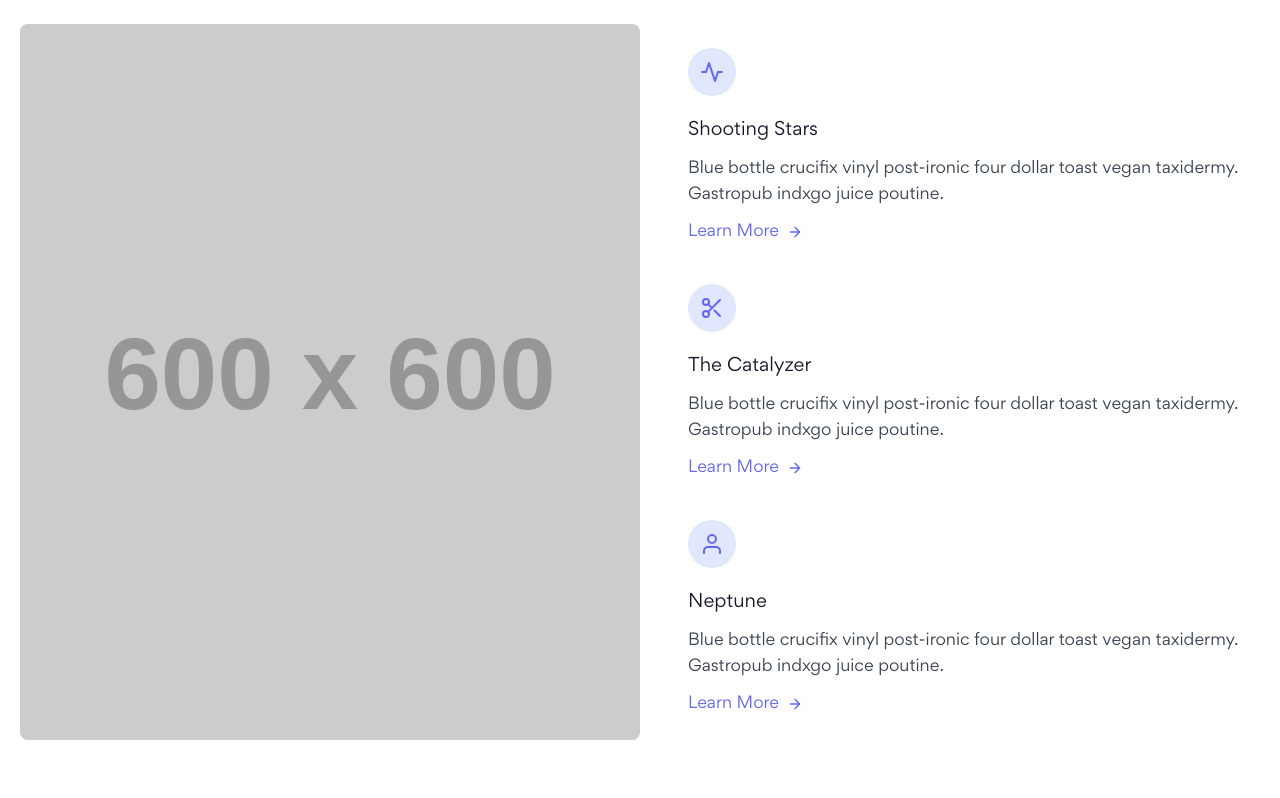
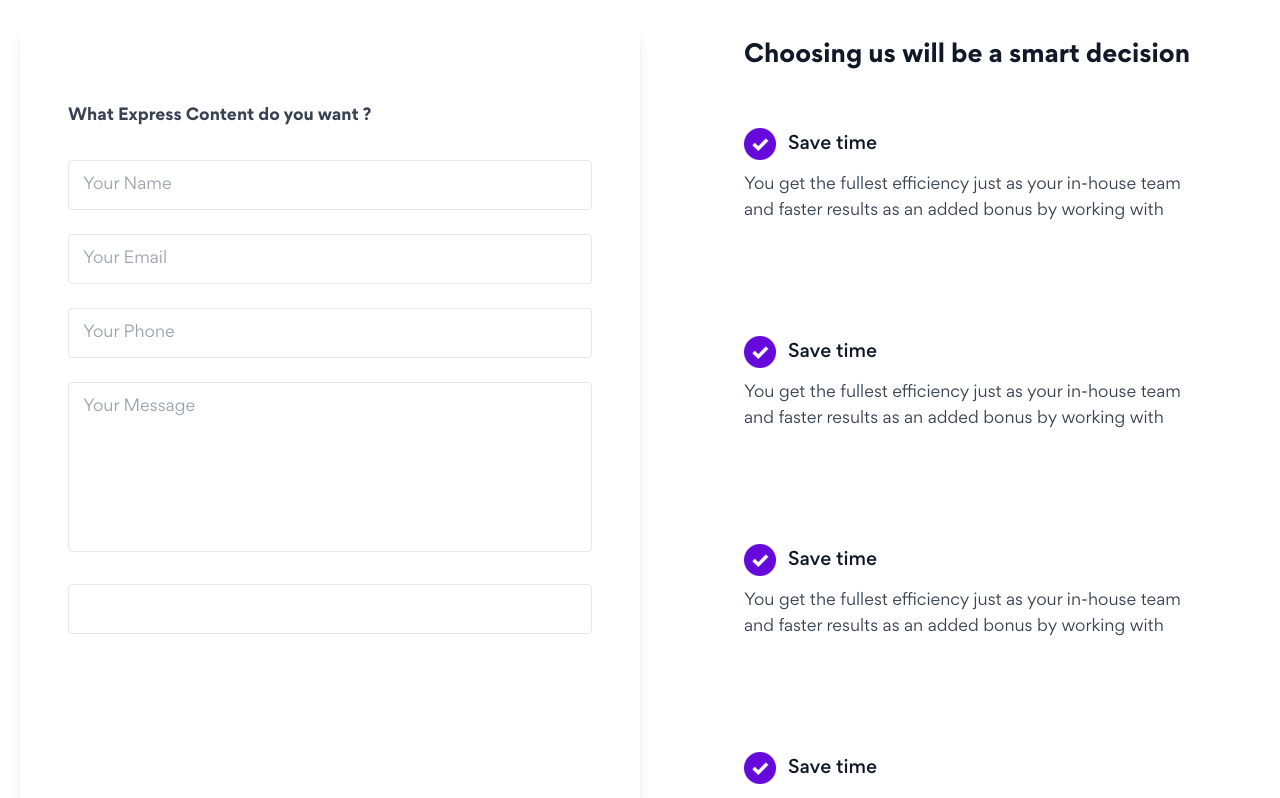
Before and after one commit to Hardik29/ExpressContent, a React (Create React App) app: page / in a window 1280 px wide. Shown: the part 1760-2558 px from the top of the page. Built offline with nearby package versions, Linux system fonts and the light colour scheme.

Commit message:
Added Contact Us Page

```diff
--- a/src/Components/Contacts.js
+++ b/src/Components/Contacts.js
@@ -1,66 +1,149 @@
-import React from 'react'
+import React from "react";
+import check from '../Utilites/check.svg';
+
+
+function Prompt() {
+  return (
+    <div class="p-2 w-full rounded-lg group">
+    <div class="flex bg-white p-8 sm:p-12 flex-col text-left">
+        <div class="flex items-center mb-3">
+            <div class="w-8 h-8 mr-3 inline-flex items-center justify-center rounded-full  text-white flex-shrink-0">
+            <img class = 'w-8 h-8 group-hover:w-12 ease-in-out duration-500 group-hover:h-12 hover:transition-transform' alt={check} src={check}></img>
+            </div>
+            <h2 class="text-gray-900 text-lg title-font font-GorditaMedium">Save time</h2>
+        </div>
+        <div class="">
+            <p class="leading-relaxed text-base">You get the fullest efficiency just as your in-house team and faster results as an added bonus by working with</p>
+        </div>
+    </div>
+</div>
+  );
+}
+
+<div class="flex flex-row mb-10 lg:items-start items-center ">
+<div class="block">
+<div class="w-12 h-12 inline-flex items-center justify-center rounded-full bg-indigo-100 text-indigo-500 mb-5">
+  <svg
+    fill="none"
+    stroke="currentColor"
+    stroke-linecap="round"
+    stroke-linejoin="round"
+    stroke-width="2"
+    class="w-6 h-6"
+    viewBox="0 0 24 24"
+  >
+    <path d="M22 12h-4l-3 9L9 3l-3 9H2"></path>
+  </svg>
+</div>
+<h2 class="text-gray-900 text-lg title-font font-medium mb-3">
+    Shooting Stars
+  </h2>
+</div>
+<div class="flex-grow">
+
+  <p class="leading-relaxed text-base">
+    Blue bottle crucifix vinyl post-ironic four dollar toast vegan
+    taxidermy. Gastropub indxgo juice poutine.
+  </p>
+</div>
+</div>
 
 export default function Contacts() {
   return (
     <section class="text-gray-700 body-font">
-        <div class="container px-5 py-24 mx-auto flex flex-wrap">
-          <div class="lg:w-1/2 w-full mb-10 lg:mb-0 rounded-lg overflow-hidden">
-            <img alt="feature" class="object-cover object-center h-full w-full" src="https://dummyimage.com/600x600/edf2f7/a5afbd"></img>
-          </div>
-          <div class="flex flex-col flex-wrap lg:py-6 -mb-10 lg:w-1/2 lg:pl-12 lg:text-left text-center">
-            <div class="flex flex-col mb-10 lg:items-start items-center">
-              <div class="w-12 h-12 inline-flex items-center justify-center rounded-full bg-indigo-100 text-indigo-500 mb-5">
-                <svg fill="none" stroke="currentColor" stroke-linecap="round" stroke-linejoin="round" stroke-width="2" class="w-6 h-6" viewBox="0 0 24 24">
-                  <path d="M22 12h-4l-3 9L9 3l-3 9H2"></path>
-                </svg>
-              </div>
-              <div class="flex-grow">
-                <h2 class="text-gray-900 text-lg title-font font-medium mb-3">Shooting Stars</h2>
-                <p class="leading-relaxed text-base">Blue bottle crucifix vinyl post-ironic four dollar toast vegan taxidermy. Gastropub indxgo juice poutine.</p>
-                <a class="mt-3 text-indigo-500 inline-flex items-center">Learn More
-                  <svg fill="none" stroke="currentColor" stroke-linecap="round" stroke-linejoin="round" stroke-width="2" class="w-4 h-4 ml-2" viewBox="0 0 24 24">
-                    <path d="M5 12h14M12 5l7 7-7 7"></path>
-                  </svg>
-                </a>
-              </div>
-            </div>
-            <div class="flex flex-col mb-10 lg:items-start items-center">
-              <div class="w-12 h-12 inline-flex items-center justify-center rounded-full bg-indigo-100 text-indigo-500 mb-5">
-                <svg fill="none" stroke="currentColor" stroke-linecap="round" stroke-linejoin="round" stroke-width="2" class="w-6 h-6" viewBox="0 0 24 24">
-                  <circle cx="6" cy="6" r="3"></circle>
-                  <circle cx="6" cy="18" r="3"></circle>
-                  <path d="M20 4L8.12 15.88M14.47 14.48L20 20M8.12 8.12L12 12"></path>
-                </svg>
-              </div>
-              <div class="flex-grow">
-                <h2 class="text-gray-900 text-lg title-font font-medium mb-3">The Catalyzer</h2>
-                <p class="leading-relaxed text-base">Blue bottle crucifix vinyl post-ironic four dollar toast vegan taxidermy. Gastropub indxgo juice poutine.</p>
-                <a class="mt-3 text-indigo-500 inline-flex items-center">Learn More
-                  <svg fill="none" stroke="currentColor" stroke-linecap="round" stroke-linejoin="round" stroke-width="2" class="w-4 h-4 ml-2" viewBox="0 0 24 24">
-                    <path d="M5 12h14M12 5l7 7-7 7"></path>
-                  </svg>
-                </a>
-              </div>
-            </div>
-            <div class="flex flex-col mb-10 lg:items-start items-center">
-              <div class="w-12 h-12 inline-flex items-center justify-center rounded-full bg-indigo-100 text-indigo-500 mb-5">
-                <svg fill="none" stroke="currentColor" stroke-linecap="round" stroke-linejoin="round" stroke-width="2" class="w-6 h-6" viewBox="0 0 24 24">
-                  <path d="M20 21v-2a4 4 0 00-4-4H8a4 4 0 00-4 4v2"></path>
-                  <circle cx="12" cy="7" r="4"></circle>
-                </svg>
-              </div>
-              <div class="flex-grow">
-                <h2 class="text-gray-900 text-lg title-font font-medium mb-3">Neptune</h2>
-                <p class="leading-relaxed text-base">Blue bottle crucifix vinyl post-ironic four dollar toast vegan taxidermy. Gastropub indxgo juice poutine.</p>
-                <a class="mt-3 text-indigo-500 inline-flex items-center">Learn More
-                  <svg fill="none" stroke="currentColor" stroke-linecap="round" stroke-linejoin="round" stroke-width="2" class="w-4 h-4 ml-2" viewBox="0 0 24 24">
-                    <path d="M5 12h14M12 5l7 7-7 7"></path>
-                  </svg>
-                </a>
-              </div>
-            </div>
-          </div>
+      <div class="container px-5 py-24 mx-auto flex flex-wrap">
+
+        <div class="bg-white relative p-8 sm:p-12 shadow-lg lg:w-1/2 w-full mb-10 lg:mb-0 rounded-lg overflow-hidden text-left">
+                <form>
+                  <h1 className="py-8 font-GorditaBold">What Express Content do you want ?</h1>
+                  <div class="mb-6">
+                    <input
+                      type="text"
+                      placeholder="Your Name"
+                      class="w-full rounded py-3 px-[14px] text-body-color text-base border border-[f0f0f0] outline-none focus-visible:shadow-none focus:border-primary"
+                    />
+                  </div>
+                  <div class="mb-6">
+                    <input
+                      type="email"
+                      placeholder="Your Email"
+                      class="
+                        w-full
+                        rounded
+                        py-3
+                        px-[14px]
+                        text-body-color text-base
+                        border border-[f0f0f0]
+                        outline-none
+                        focus-visible:shadow-none
+                        focus:border-primary
+                        "
+                    />
+                  </div>
+                  <div class="mb-6">
+                    <input
+                      type="text"
+                      placeholder="Your Phone"
+                      class="
+                        w-full
+                        rounded
+                        py-3
+                        px-[14px]
+                        text-body-color text-base
+                        border border-[f0f0f0]
+                        outline-none
+                        focus-visible:shadow-none
+                        focus:border-primary
+                        "
+                    />
+                  </div>
+                  <div class="mb-6">
+                    <textarea
+                      rows="6"
+                      placeholder="Your Message"
+                      class="
+                        w-full
+                        rounded
+                        py-3
+                        px-[14px]
+                        text-body-color text-base
+                        border border-[f0f0f0]
+                        resize-none
+                        outline-none
+                        focus-visible:shadow-none
+                        focus:border-primary
+                        "
+                    ></textarea>
+                  </div>
+                  <div>
+                    <button
+                      type="submit"
+                      class="
+                        w-full
+                        text-white
+                        bg-primary
+                        rounded
+                        border border-primary
+                        p-3
+                        transition
+                        hover:bg-opacity-90
+                        "
+                    >
+                      Send Message
+                    </button>
+                  </div>
+                </form>
         </div>
-      </section>
-  )
+        <div class="flex flex-col flex-wrap lg:py-4 -mb-10 lg:w-1/2 lg:pl-12 lg:text-left text-center">
+        <h1 class="sm:text-2xl text-xl font-GorditaBold title-font text-gray-900 px-14">Choosing us will be a smart decision</h1>
+          <Prompt />
+          <Prompt />
+          <Prompt />
+          <Prompt />
+        </div>
+      </div>
+
+
+    </section>
+  );
 }
--- a/src/Components/Mid.js
+++ b/src/Components/Mid.js
@@ -28,7 +28,7 @@ function Mid() {
         <section class="text-gray-700  bg-[#FEF8ED] py-12">
             <div class="container px-5 mx-auto ">
                 <div class="flex flex-col text-center w-full mb-20">
-                    <h1 class="sm:text-3xl text-2xl font-GorditaMedium title-font text-gray-900">Why 1000+ Applicants trust us with their Overseaas Education ?</h1>
+                    <h1 class="sm:text-3xl text-2xl font-GorditaBold title-font text-gray-900">Why 1000+ Applicants trust us with their Overseaas Education ?</h1>
                 </div>
                 <div class="flex flex-wrap ">
                     <Card/>
--- a/src/Components/Services.js
+++ b/src/Components/Services.js
@@ -28,18 +28,11 @@ function Card() {
 </div>
 
 
-{/* <div class="p-2 md:w-1/3 rounded-lg group card">
-<div class="flex bg-white p-8 sm:p-12 flex-col text-left">
-     <h2 class="text-gray-900 text-lg title-font font-GorditaMedium">Qualified Team Of Professionals</h2>
-     <p class="leading-relaxed text-base">Our team of writers and editors are always ready to provide quality content, making us the top content writing company in India.</p>
-
-</div>
-</div> */}
 
 function Services() {
   return (
     <section class="text-gray-700 body-font border-t border-gray-200">
-      <div class="container px-5 py-24 mx-auto">
+      <div class="container py-24 mx-auto">
         <div class="flex flex-wrap w-full mb-20 flex-col items-center text-center">
           <h1 class="sm:text-3xl text-4xl font-GorditaBold mb-2 text-gray-900">Get Your Application done with Us.</h1>
           <h1 class="sm:text-3xl text-4xl font-GorditaBold mb-2 text-gray-900">Try a service <span class='rounded border-b-4 border-[#6509DB]'>now.</span></h1>
```
Also changed, not shown: src/App.js (+16 -82 lines), src/Utilites/check.svg (added).
